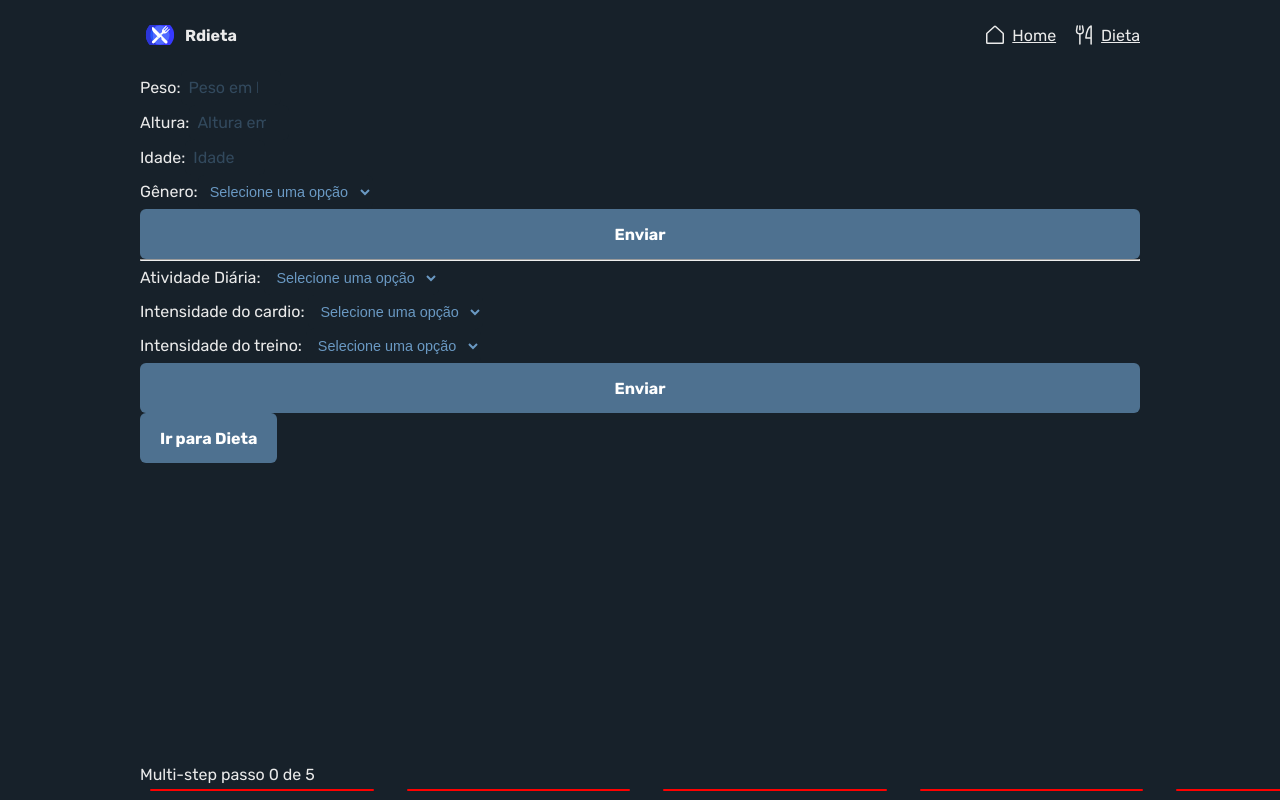
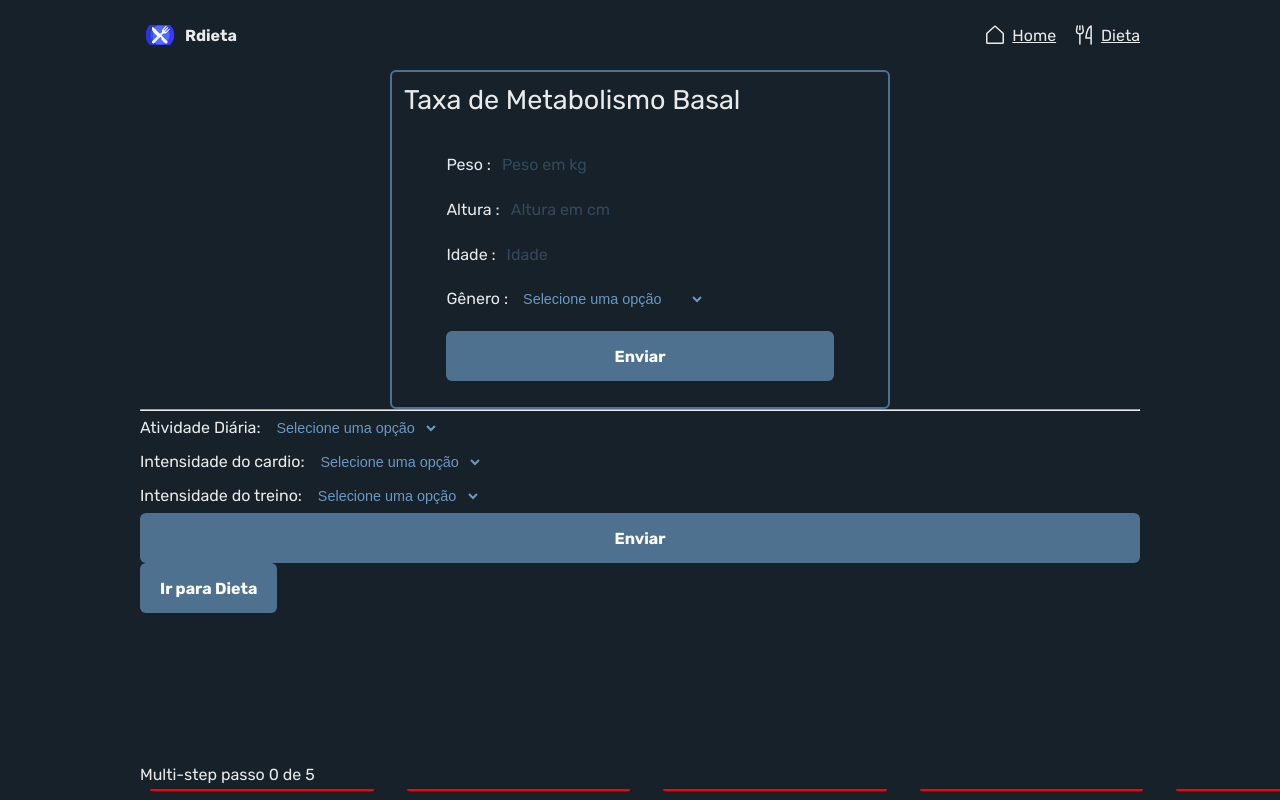
Before and after one commit to RenanArantes/rdieta, a Next.js app: page / in a window 1280 px wide. Built offline with nearby package versions, Linux system fonts and the light colour scheme.

Commit message:
Title and BMR form styling

```diff
--- /dev/null
+++ b/components/Title/index.ts
@@ -0,0 +1,7 @@
+import styled from 'styled-components'
+
+export const Title = styled.h1`
+  font-weight: 400;
+  font-size: 27px;
+  padding: 6px;
+`
--- a/components/forms/BMRForm/index.tsx
+++ b/components/forms/BMRForm/index.tsx
@@ -6,6 +6,8 @@ import * as zod from 'zod'
 import { Button } from '../../Button'
 import { Input } from '../../Input'
 import { Select } from '../../Select'
+import { FormContainer } from './styles'
+import { Title } from '../../Title'
 
 interface BenedictEquation {
   weight: number
@@ -70,15 +72,11 @@ export function BMRForm() {
   }
 
   return (
-    <form
-      style={{
-        display: 'flex',
-        flexDirection: 'column',
-      }}
-      onSubmit={handleSubmit(handleBenedictEquation)}
-    >
+    <FormContainer onSubmit={handleSubmit(handleBenedictEquation)}>
+      <Title>Taxa de Metabolismo Basal</Title>
+      <form>
         <span>
-        <label>Peso:</label>
+          <label>Peso :</label>
           <Input
             type="number"
             min="0.00"
@@ -89,7 +87,7 @@ export function BMRForm() {
           />
         </span>
         <span>
-        <label>Altura:</label>
+          <label>Altura :</label>
           <Input
             type="number"
             min="0.00"
@@ -100,7 +98,7 @@ export function BMRForm() {
           />
         </span>
         <span>
-        <label>Idade:</label>
+          <label>Idade :</label>
           <Input
             type="number"
             min="1"
@@ -111,8 +109,13 @@ export function BMRForm() {
           />
         </span>
         <span>
-        <label>Gênero:</label>
-        <Select defaultValue="" {...register('gender')}>
+          <label>Gênero :</label>
+          <Select
+            defaultValue=""
+            {...register('gender')}
+            onMouseEnter={(e) => console.log(e.target.value)}
+            onChange={(e) => console.log(e.target.value)}
+          >
             <option value="" disabled>
               Selecione uma opção
             </option>
@@ -122,5 +125,6 @@ export function BMRForm() {
         </span>
         <Button type="submit">Enviar</Button>
       </form>
+    </FormContainer>
   )
 }
--- a/components/forms/BMRForm/styles.ts
+++ b/components/forms/BMRForm/styles.ts
@@ -0,0 +1,65 @@
+import styled from 'styled-components'
+import spinner from '../../../assets/spinner.png'
+
+export const FormContainer = styled.div`
+  margin: 0 auto;
+  width: 50%;
+
+  form {
+    display: flex;
+    flex-direction: column;
+    margin: 20px 0px;
+  }
+
+  @media (max-width: 400px) {
+    width: 100%;
+  }
+
+  padding: 6px;
+
+  background-color: transparent;
+  border: 2px solid ${(props) => props.theme.blueColors[400]};
+  border-radius: 6px;
+
+  span {
+    margin: 5px 10%;
+
+    label {
+      margin-right: 3px;
+    }
+  }
+
+  input {
+    width: 50%;
+  }
+
+  button {
+    margin: 0 auto;
+    margin-top: 10px;
+    width: 80%;
+  }
+
+  input[type='number']::-webkit-inner-spin-button {
+    -webkit-appearance: none;
+    cursor: pointer;
+    display: block;
+    width: 8px;
+    color: '#333';
+    text-align: center;
+    position: relative;
+  }
+
+  input[type='number']:hover::-webkit-inner-spin-button {
+    background: transparent url(${spinner.src}) no-repeat 50% 50%;
+    width: 14px;
+    height: 14px;
+    padding: 4px;
+    position: relative;
+    right: 4px;
+    border-radius: 28px;
+  }
+
+  select {
+    width: 50%;
+  }
+`
```
Also changed, not shown: assets/spinner.png (added). Lines whose indentation alone changed are shown as unchanged.
